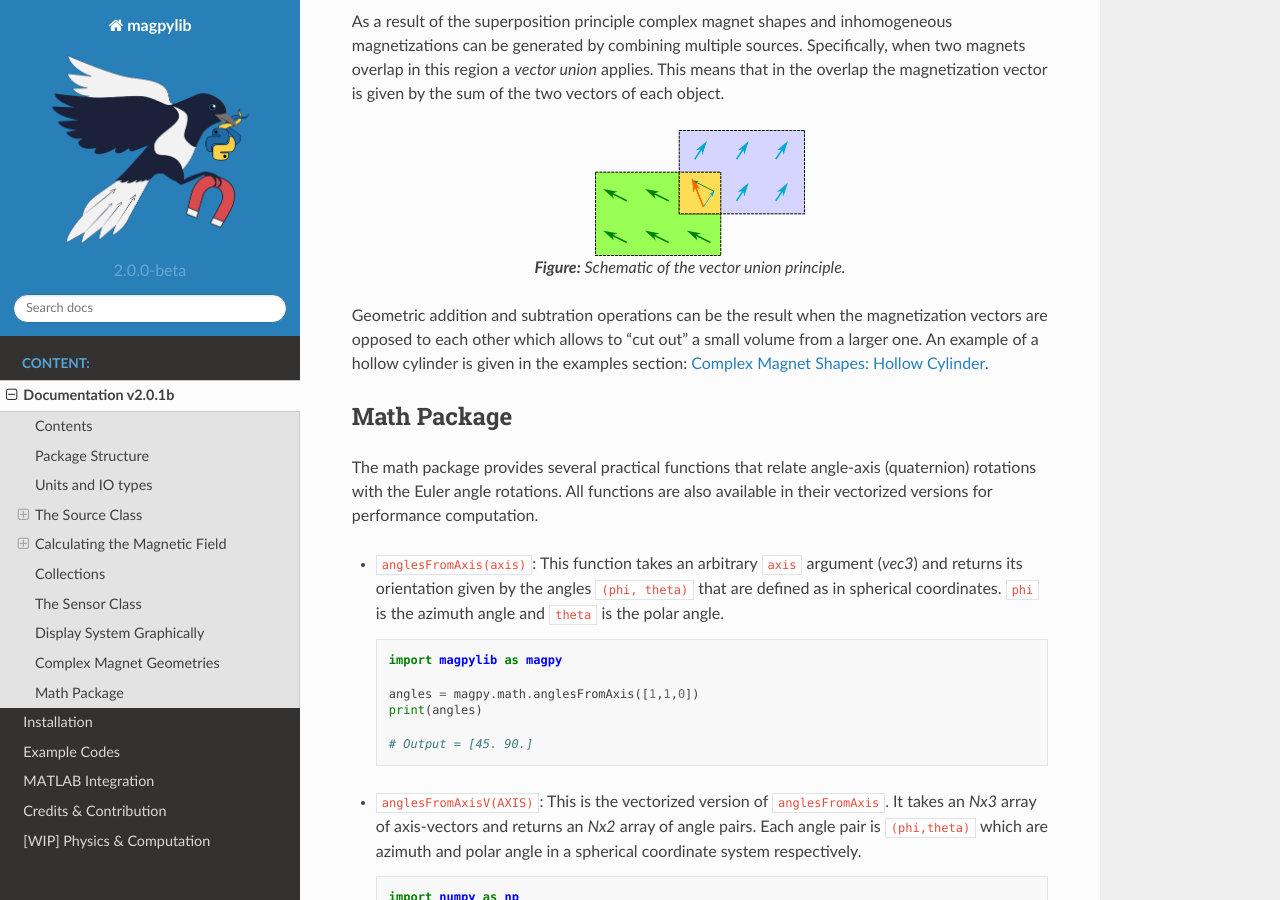
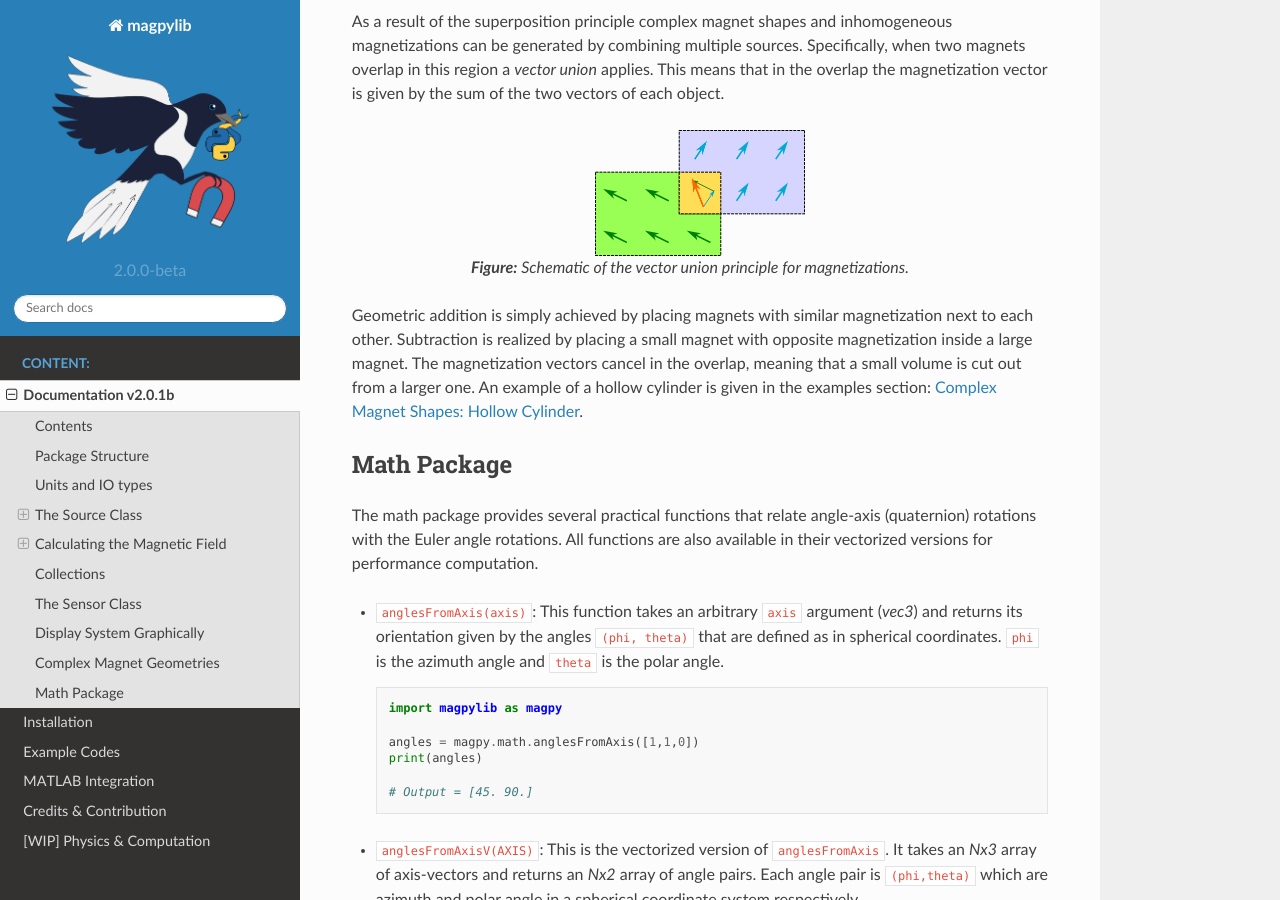
Before and after one commit to magpylib/magpylib, a Sphinx documentation site: the page built from docs/_pages/0_documentation.rst, in a window 1280 px wide and 900 px high, scrolled down 12245 px. Built offline with Sphinx 7.4.7 and the Read the Docs theme 2.0.0, drawn with Linux system fonts in a browser that asks for light colours; formulas are drawn with MathJax 3; pages that are not in the unit, such as notebooks, are missing from menus; the version number is read from the project's files by our own code.

```diff
--- a/docs/_pages/0_documentation.rst
+++ b/docs/_pages/0_documentation.rst
@@ -422,7 +422,7 @@ The following example code shows how to use ``displaySystem()``:
 .. plot:: pyplots/doku/displaySys.py
   :include-source:
 
-  **Figure:** Several magnet and sensor objects are created and manipulated. Using ``displaySystem()`` they are displayed in a 3D plot together with some markers which allows one to quickly check if the system geometry is ok.
+  **Figure:** Several magnet and sensor objects are created and manipulated. Using ``displaySystem()`` they are shown in a 3D plot together with some markers which allows one to quickly check if the system geometry is ok.
 
 
 
@@ -437,9 +437,9 @@ As a result of the superposition principle complex magnet shapes and inhomogeneo
   :align: center
   :scale: 50 %
 
-  **Figure:** Schematic of the *vector union* principle.
+  **Figure:** Schematic of the *vector union* principle for magnetizations.
 
-Geometric addition and subtration operations can be the result when the magnetization vectors are opposed to each other which allows to "cut out" a small volume from a larger one. An example of a hollow cylinder is given in the examples section: :ref:`examples-complexShapes`.
+Geometric addition is simply achieved by placing magnets with similar magnetization next to each other. Subtraction is realized by placing a small magnet with opposite magnetization inside a large magnet. The magnetization vectors cancel in the overlap, meaning that a small volume is cut out from a larger one. An example of a hollow cylinder is given in the examples section: :ref:`examples-complexShapes`.
 
 
 
--- a/docs/pyplots/examples/05_VectorJoystick1d.py
+++ b/docs/pyplots/examples/05_VectorJoystick1d.py
@@ -27,8 +27,8 @@ AXIS = np.tile(axis,(N,1))  # always same anchor
 # N-times evalulation of the field with different inputs
 Bv = magpy.vector.getBv_magnet('box',MAG,DIM,POSo,POSm,[angs],[AXIS],[ANCH])
 
-plt.plot(Bv[:,0])
-plt.plot(Bv[:,1])
-plt.plot(Bv[:,2])
+plt.plot(angs,Bv[:,0])
+plt.plot(angs,Bv[:,1])
+plt.plot(angs,Bv[:,2])
 
 plt.show()
```
Also changed, not shown: docs/_pages/1_how2install.rst (+13 -4 lines), 1 other file.
